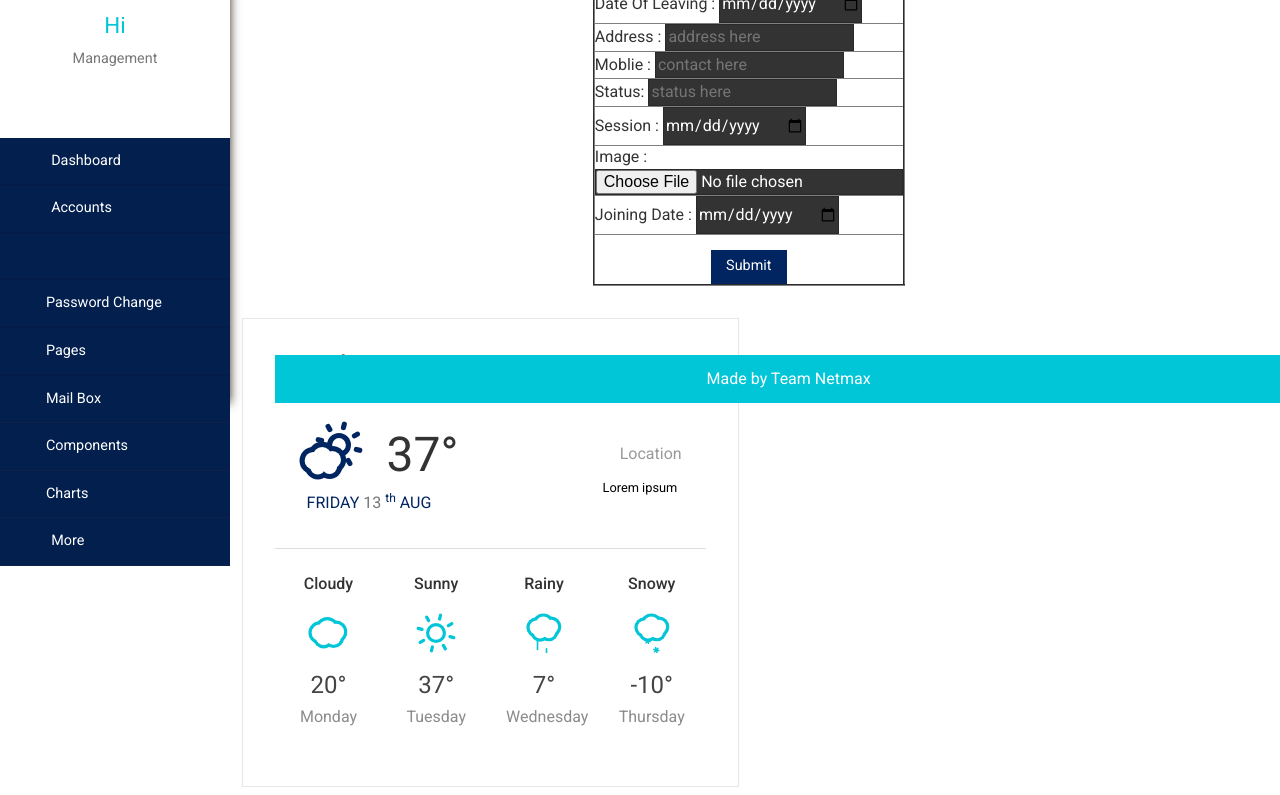
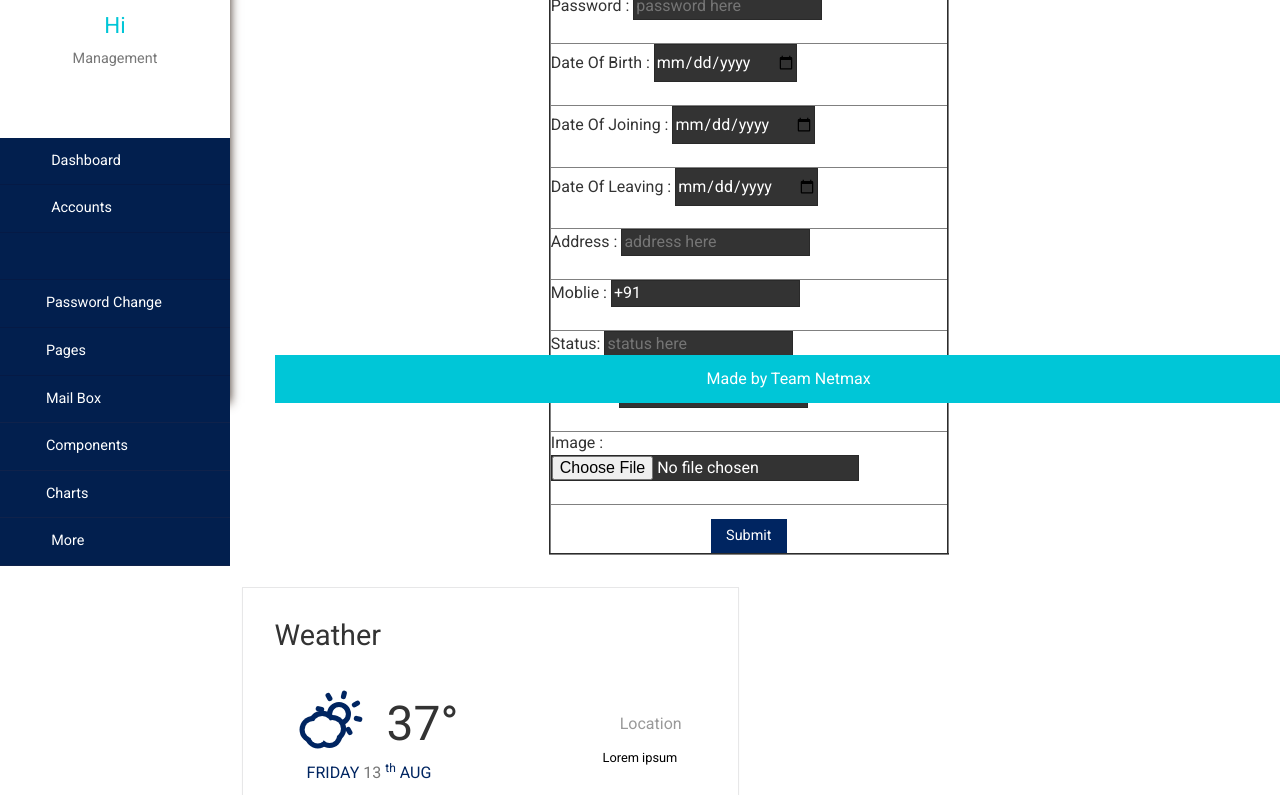
Before and after one commit to jitin2707/SchoolManagement, a Django app: page /manager/createteacher/ in a window 1280 px wide. Shown: the part 397-1192 px from the top of the page. Run offline with Django 3.2, Linux system fonts and the light colour scheme; some libraries are stand-ins or nearby versions; some web fonts are replaced.

Commit message:
index, views

```diff
--- a/manager/templates/createteacher.html
+++ b/manager/templates/createteacher.html
@@ -11,81 +11,79 @@
 <script>alert("Data added successfully")</script>
 {% endif %}
 <div>
-    <table border="2px" align="center">
+    <form method="POST" enctype="multipart/form-data">
+    <table border="2px" width="400px" align="center">
         <tr>
             <td>
-         Name :  <input type="text" id="tname" name="tname" placeholder="Name here">
+         Name :  <input type="text" id="tname" name="tname" placeholder="Name here"><br><br>
             </td>
         </tr>
         <tr>
             <td>
-        Email :  <input type="email" id="temail" name="temail" required placeholder="Email here">
+        Email :  <input type="email" id="temail" name="temail" required placeholder="Email here"><br><br>
                 </td>
-        </tr>
+        </tr><br>
         <tr>
             <td>
         Gender : <input type="radio" id="tgenderm" name="tgender" >Male
                 <input type="radio" id="tgenderf" name="tgender">Female
-                <input type="radio" id="tgendero" name="tgender">Others
+                <input type="radio" id="tgendero" name="tgender">Others<br><br>
             </td>
-        </tr>
+        </tr><br>
         <tr>
 
             <td>
-        Password : <input type="password" id="tpassword" name="tpassword" placeholder="password here">
+        Password : <input type="password" id="tpassword" name="tpassword" placeholder="password here"><br><br>
             </td>
         </tr>
         <tr>
             <td>
-        Date Of Birth : <input type="date" id="tdob" name="tdob" >
+        Date Of Birth : <input type="date" id="tdob" name="tdob" ><br><br>
             </td>
         </tr>
         <tr>
             <td>
-        Date Of Joining : <input type="date" id="tdoj" name="tdoj">
+        Date Of Joining : <input type="date" id="tdoj" name="tdoj"><br><br>
             </td>
         </tr>
         <tr>
             <td>
-        Date Of Leaving : <input type="date" id="tdol" name="tdol">
+        Date Of Leaving : <input type="date" id="tdol" name="tdol"><br><br>
             </td>
         </tr>
         <tr>
             <td>
-        Address : <input type="text" id="taddress" name="taddress" placeholder="address here">
+        Address : <input type="text" id="taddress" name="taddress" placeholder="address here"><br><br>
             </td>
         </tr>
         <tr>
             <td>
-        Moblie :  <input type="number" id="tmobile" name="tmobile" placeholder="contact here">
+        Moblie :  <input type="text" id="tmobile" name="tmobile" value="+91" placeholder="contact here"><br><br>
             </td>
         </tr>
         <tr>
             <td>
-        Status:        <input type="text" id="tstatus" name="tstatus" placeholder="status here">
+        Status:        <input type="text" id="tstatus" name="tstatus" placeholder="status here"><br><br>
             </td>
             <tr>
         <td>
-         Session : <input type="date" id="tsession" name="tsession" >
+         Session : <input type="number" id="tsession" name="tsession" value="2011"><br><br>
         </td>
         </tr>
 
         <tr>
             <td>
-        Image :   <input type="file" id="timage" name="timage">
+        Image :   <input type="file" id="timage" name="timage"><br>
             </td>
         </tr>
-        <tr>
-            <td>
-        Joining Date : <input type="date" id="tdate" name="tdate">
-            </td>
-        </tr>
+
         <tr>
             <td align="center">
                 <input type="submit" value="Submit" >
             </td>
         </tr>
     </table>
+    </form>
 </div>
 
 
```
